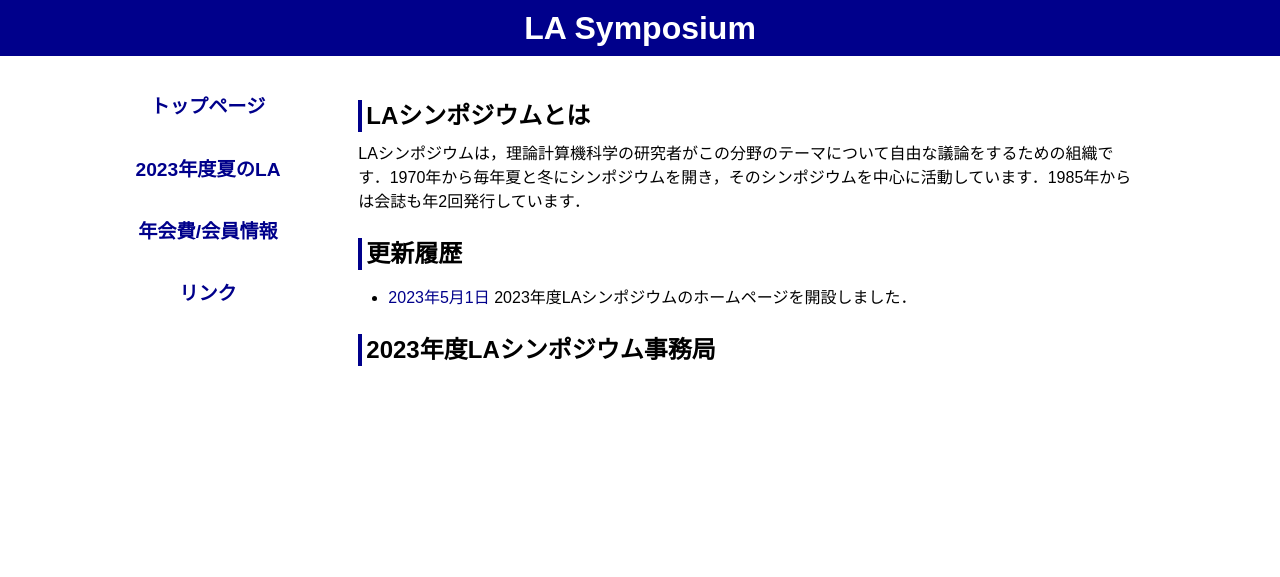
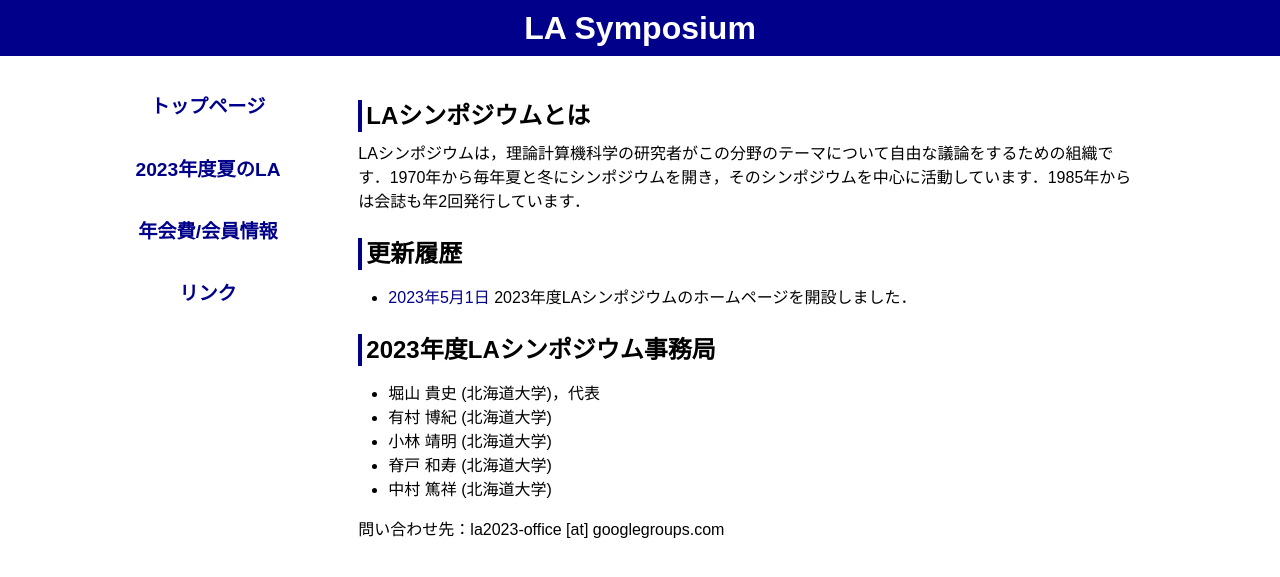
Before and after one commit to ytamura12/la-symposium_test.github.io, a Jekyll site: the page built from index.md, in a window 1280 px wide. Shown: the top 577 px of the page. Built offline with Jekyll 4.4.1, drawn with Linux system fonts in a browser that asks for light colours.

Commit message:
Add files via upload

```diff
--- a/index.md
+++ b/index.md
@@ -15,7 +15,13 @@ LAシンポジウムは，理論計算機科学の研究者がこの分野のテ
 
 2023年度LAシンポジウム事務局
 --------
+* 堀山 貴史 (北海道大学)，代表
+* 有村 博紀 (北海道大学)
+* 小林 靖明 (北海道大学)
+* 脊戸 和寿 (北海道大学)
+* 中村 篤祥 (北海道大学)
 
+問い合わせ先：la2023-office [at] googlegroups.com
 
 <!--
 謝辞
```
